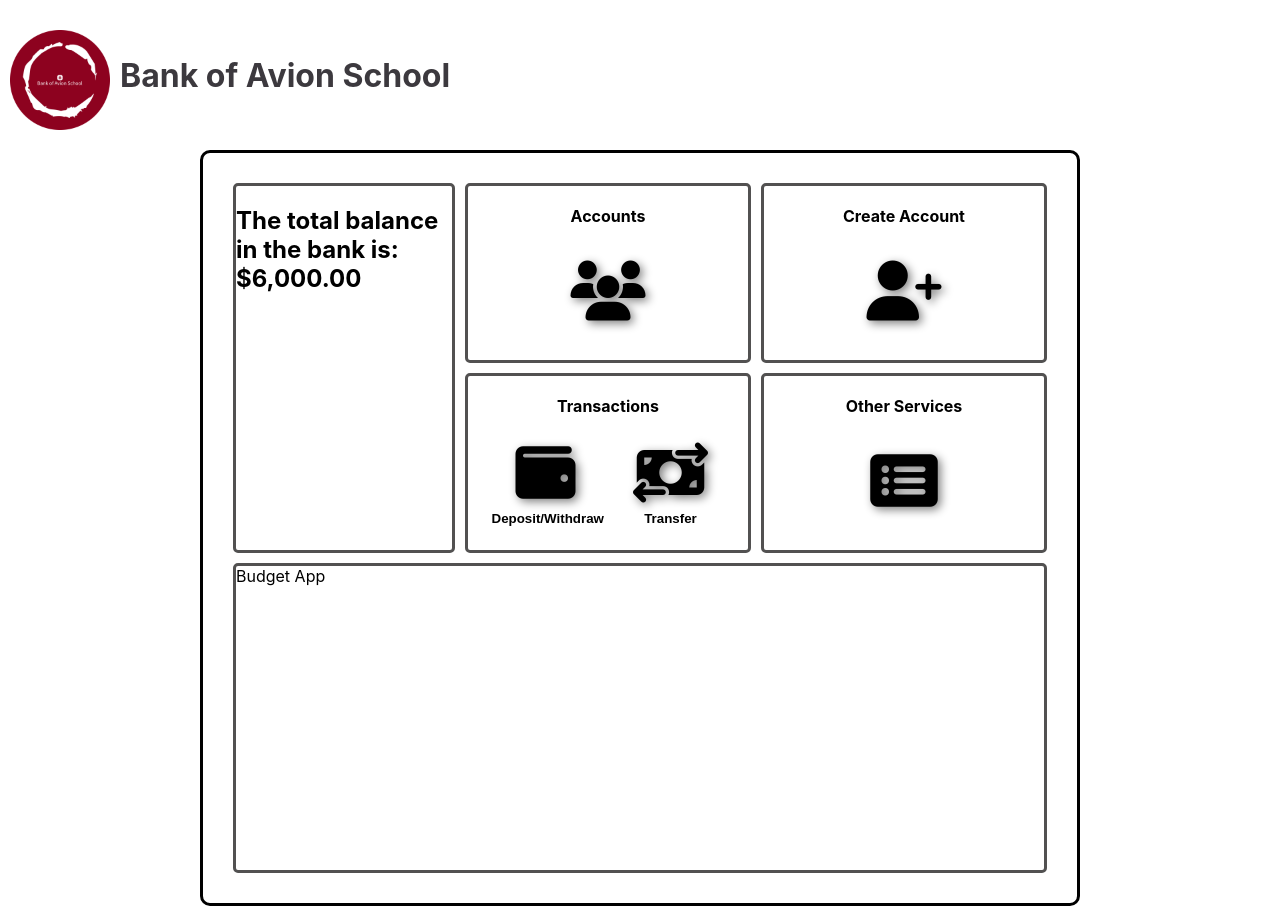
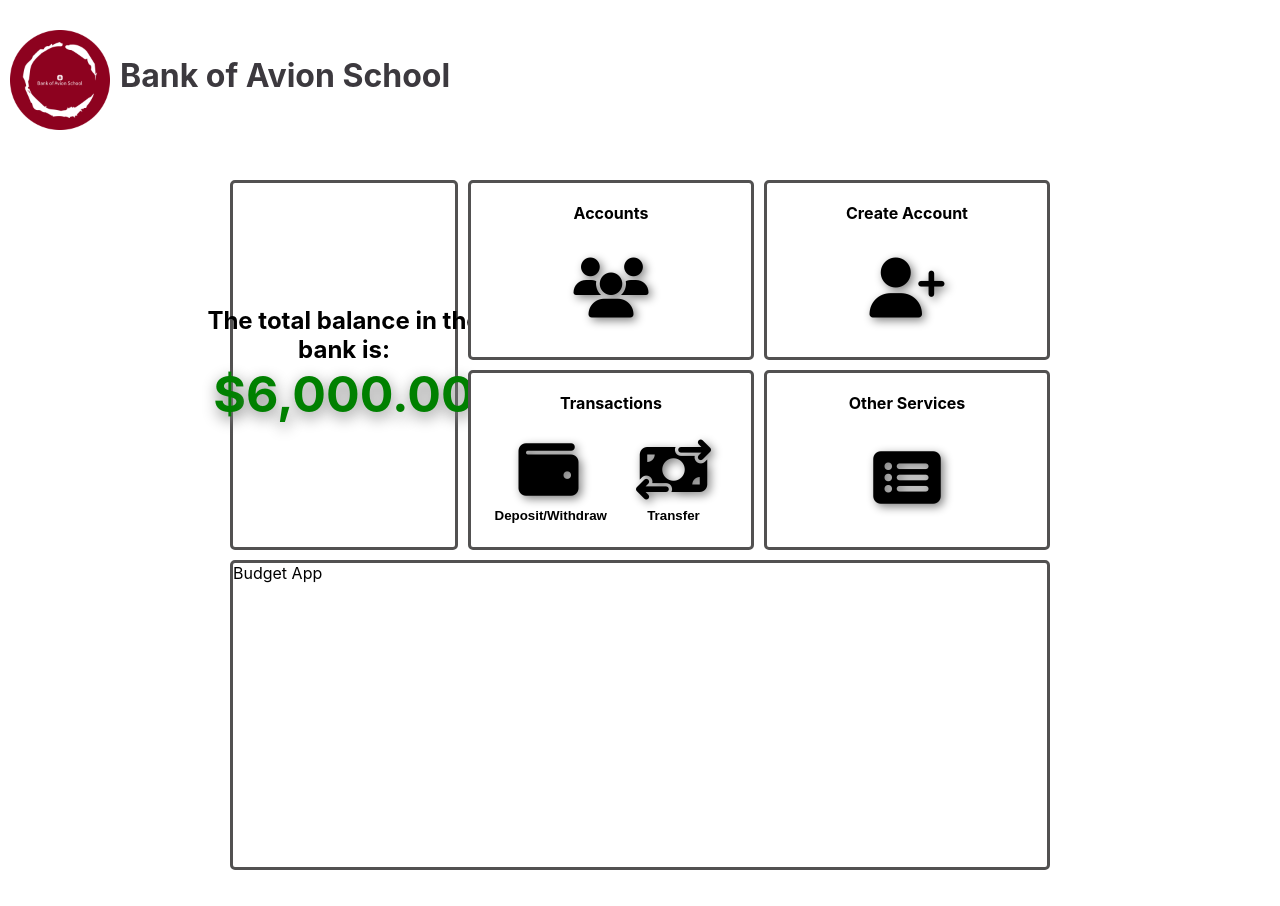
Before and after one commit to elainesanluis/bank-and-budget-app, a React (Create React App) app: page / in a window 1280 px wide. Built offline with nearby package versions, Linux system fonts and the light colour scheme.

Commit message:
changed color of total balance in dashboard to green

```diff
--- a/src/Pages/Home.css
+++ b/src/Pages/Home.css
@@ -72,3 +72,26 @@
   body {
     overflow-y: auto;
   }
+
+.greetings {
+  display: flex;
+  flex-direction: column;
+  justify-content: center;
+  align-items: center;
+  text-align: center;
+}
+
+.greetings:hover {
+  background-color: rgba(0, 0, 0, 0.2);
+}
+
+  .totalbalance {
+    color: green;
+    font-size: 50px;
+    text-shadow: 1px 5px 15px gray;
+    padding: 10px;
+  }
+
+.dashBoard {
+  border: none;
+}
--- a/src/Pages/Home.js
+++ b/src/Pages/Home.js
@@ -31,7 +31,7 @@ function Home({ accounts }) {
       <div className="dashBoard">
         <div className="greetings">
           <h2>
-        The total balance in the bank is: ${formattedTotalBalance}
+        The total balance in the bank is: <span className='totalbalance'> ${formattedTotalBalance}</span>
         </h2>
        </div>
         <div className="userAccount">Accounts
```
